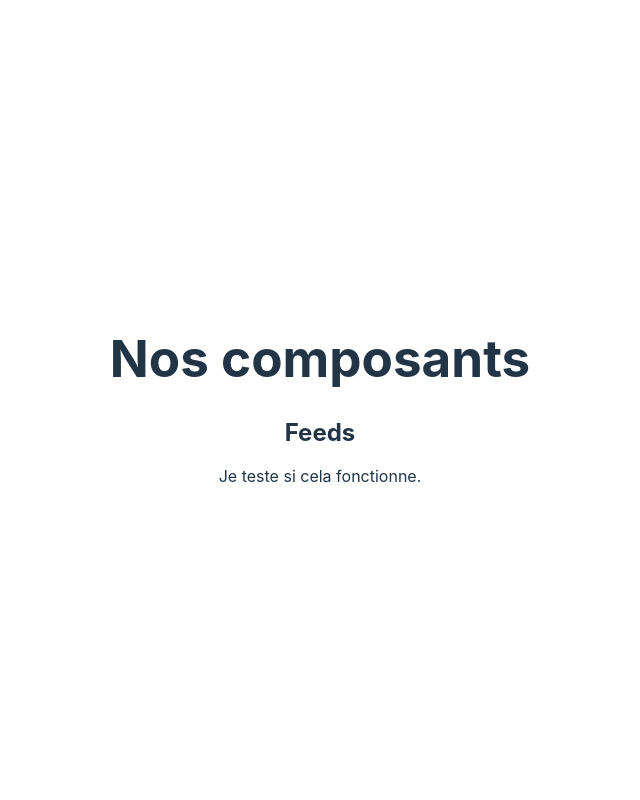
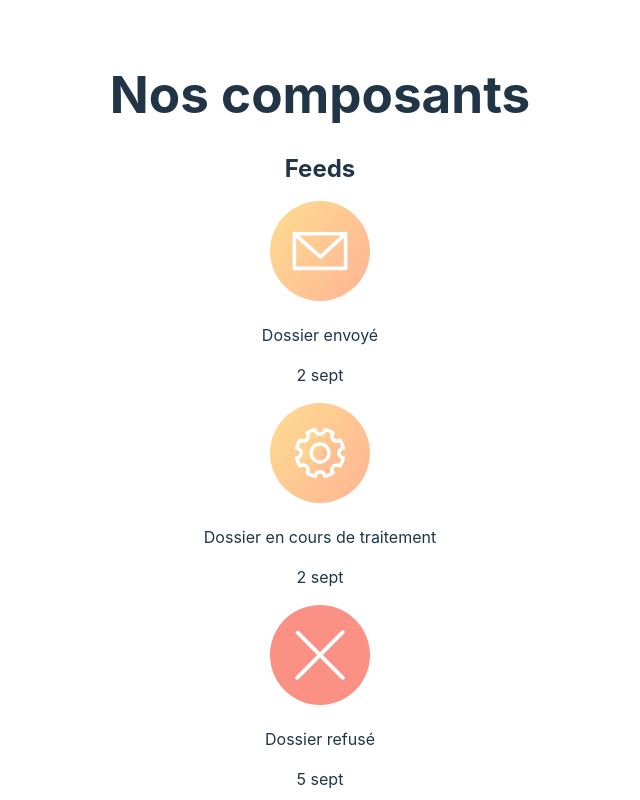
Before and after one commit to TP-Svelte/TP_Svelte_components, a Svelte app: page / in a window 1280 px wide. Shown: the top 800 px of the page, without its empty margins (320-960 px from the left). Built offline with nearby package versions, Linux system fonts and the light colour scheme.

Commit message:
Component working without CSS

```diff
--- a/src/App.svelte
+++ b/src/App.svelte
@@ -1,7 +1,15 @@
 <script>
   import Feeds from "./UI/Feeds.svelte";
+
+  let checkpoints_list = [
+      [ "Dossier envoyé", "sent", "2 sept" ],
+      [ "Dossier en cours de traitement", "loading", "2 sept" ],
+      [ "Dossier refusé", "closed", "5 sept" ],
+      [ "Dossier en cours de réévaluation", "loading", "6 sept"],
+      [ "Dossier accepté", "validated", "15 sept" ]
+    ];
 </script>
 
 <h1>Nos composants</h1>
 <h2>Feeds</h2>
-<Feeds/>
+<Feeds checkpoints={checkpoints_list} />
--- a/src/UI/Feeds.svelte
+++ b/src/UI/Feeds.svelte
@@ -1,41 +1,28 @@
 <script>
-    let items = [
-      {
-        "content":"Dossier envoyé",
-        "status":"sent",
-        "date":1981,
-      },
-      {
-        "content":"Dossier en cours de traitement",
-        "status":"loading",
-        "date":1981,
-      },
-      {
-        "content":"Dossier refusé",
-        "status":"closed",
-        "date":1981,
-      },
-      {
-        "content":"Dossier en cours de réévaluation",
-        "status":"loading",
-        "date":1981,
-      },
-      {
-        "content":"Dossier accepté",
-        "status":"validated",
-        "date":1981,
-      }
-    ];
+    export let checkpoints;
 
     const sent_img = "src/assets/sent.svg";
     const loading_img = "src/assets/loading.svg";
     const closed_img = "src/assets/closed.svg";
     const validated_img = "src/assets/validated.svg";
-
 </script>
 
 <div>
-  <p>Je teste si cela fonctionne.</p>
+    {#each checkpoints as checkpoint}
+        <div>
+            {#if checkpoint[1] === "sent"}
+              <img src="{sent_img}" alt="sent icon">
+            {:else if checkpoint[1] === "loading" }
+              <img src="{loading_img}" alt="loading icon">
+            {:else if checkpoint[1] === "closed"}
+              <img src="{closed_img}" alt="closed icon">
+            {:else}
+              <img src="{validated_img}" alt="validated icon">
+            {/if}
+            <p>{checkpoint[0]}</p>
+            <p>{checkpoint[2]}</p>
+        </div>
+    {/each}
 </div>
 
 <style>
```
